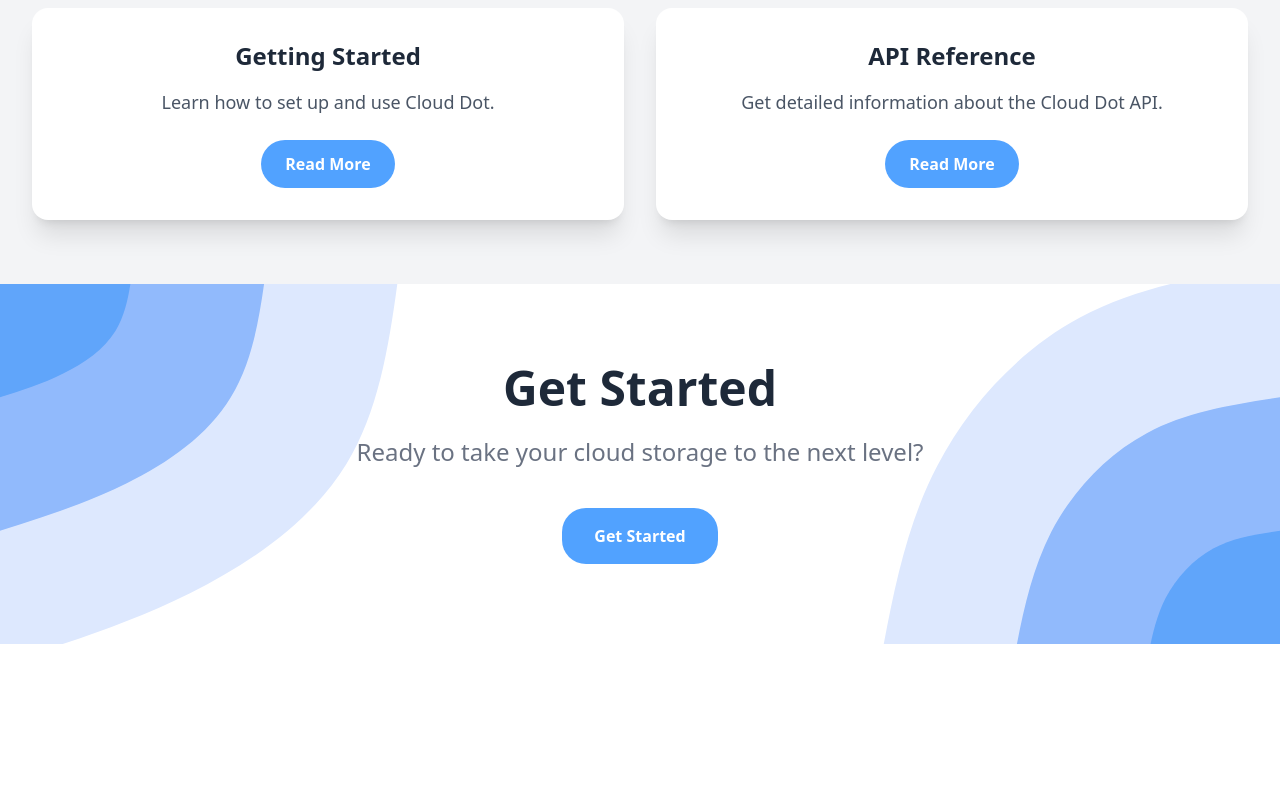
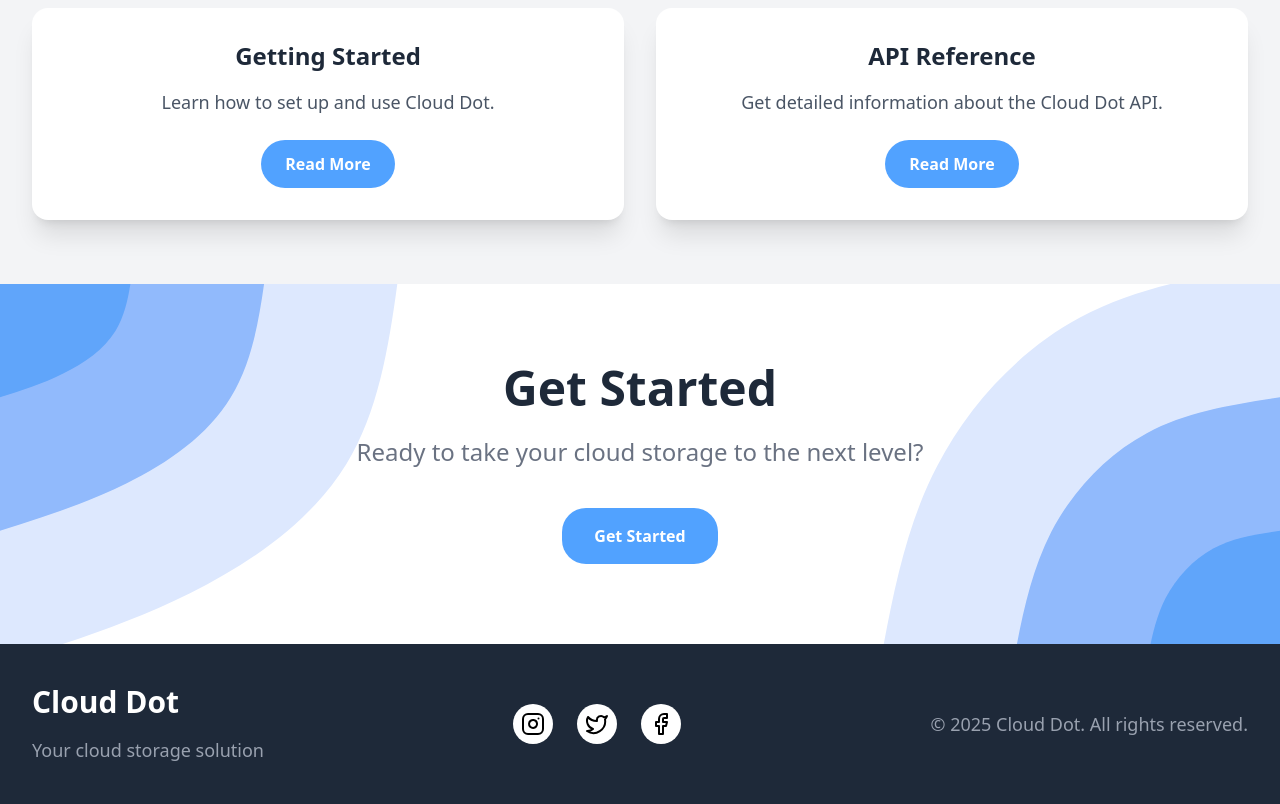
Before and after one commit to tom-seidel/tailwind-projects, a website: page full-sites/cloud-dot/src/index.html in a window 1280 px wide. Shown: the part 2291-3095 px from the top of the page. Before the commit the page ends 2935 px from the top, so only its background shows below. Drawn offline with nearby package versions, Linux system fonts and the light colour scheme; files that its build step writes are made by us from their sources.

Commit message:
feat: add footer section

```diff
--- a/full-sites/cloud-dot/src/index.html
+++ b/full-sites/cloud-dot/src/index.html
@@ -7,6 +7,7 @@
         <title>Cloud Dot</title>
     </head>
     <body class="bg-white">
+
         <!-- Mobile Navigation Links -->
         <div id="mobile-menu" class="hidden md:hidden absolute w-full top-[120px] z-[99]">
             <nav class="flex flex-col items-center bg-blue-400 p-8 rounded-lg shadow-lg mx-4">
@@ -18,6 +19,7 @@
                 <a href="register.html" class="bg-gray-50 text-lg font-bold px-24 py-3 rounded-3xl text-orange-400 hover:bg-gray-100">Register</a>
             </nav>
         </div>
+
         <!-- Navigation Wrapper -->
         <section class="w-full max-w-screen-2xl mx-auto">
             <!-- Navigation Bar -->
@@ -45,6 +47,7 @@
                 </div>
             </div>
         </section>
+
         <!-- Hero Section Wrapper -->
         <section class="w-full max-w-screen-2xl mx-auto">
             <!-- Hero Section Content Wrapper -->
@@ -184,6 +187,27 @@
             </div>
         </section>
 
+        <!-- Footer Section -->
+        <footer class="bg-gray-800 w-full">
+            <div class="max-w-screen-2xl mx-auto flex flex-col md:flex-row justify-between items-center px-8 py-10 space-y-8 md:space-y-0">
+                <!-- Left -->
+                <div class="flex flex-col items-center md:items-start">
+                    <h3 class="text-2xl md:text-3xl font-bold text-white mb-4">Cloud Dot</h3>
+                    <p class="text-lg text-gray-400 text-center md:text-left">Your cloud storage solution</p>
+                </div>
+                <!-- Center (Social Icons) -->
+                <div class="flex space-x-6">
+                    <a href="#" aria-label="Instagram" class="flex items-center bg-white p-2 rounded-full hover:opacity-80 transition"><img src="../img/instagram.svg" alt="Instagram" class="w-6 h-6"></a>
+                    <a href="#" aria-label="Twitter" class="flex items-center bg-white p-2 rounded-full hover:opacity-80 transition"><img src="../img/twitter.svg" alt="Twitter" class="w-6 h-6"></a>
+                    <a href="#" aria-label="Facebook" class="flex items-center bg-white p-2 rounded-full hover:opacity-80 transition"><img src="../img/facebook.svg" alt="Facebook" class="w-6 h-6"></a>
+                </div>
+                <!-- Right -->
+                <div class="flex flex-col items-center md:items-end">
+                    <p class="text-lg text-gray-400 text-center md:text-right">© 2025 Cloud Dot. All rights reserved.</p>
+                </div>
+            </div>
+        </footer>
+
         <script src="../js/index.js"></script>
     </body>
 </html>
```
Also changed, not shown: full-sites/cloud-dot/img/facebook.svg (added), full-sites/cloud-dot/img/instagram.svg (added), full-sites/cloud-dot/img/twitter.svg (added).
